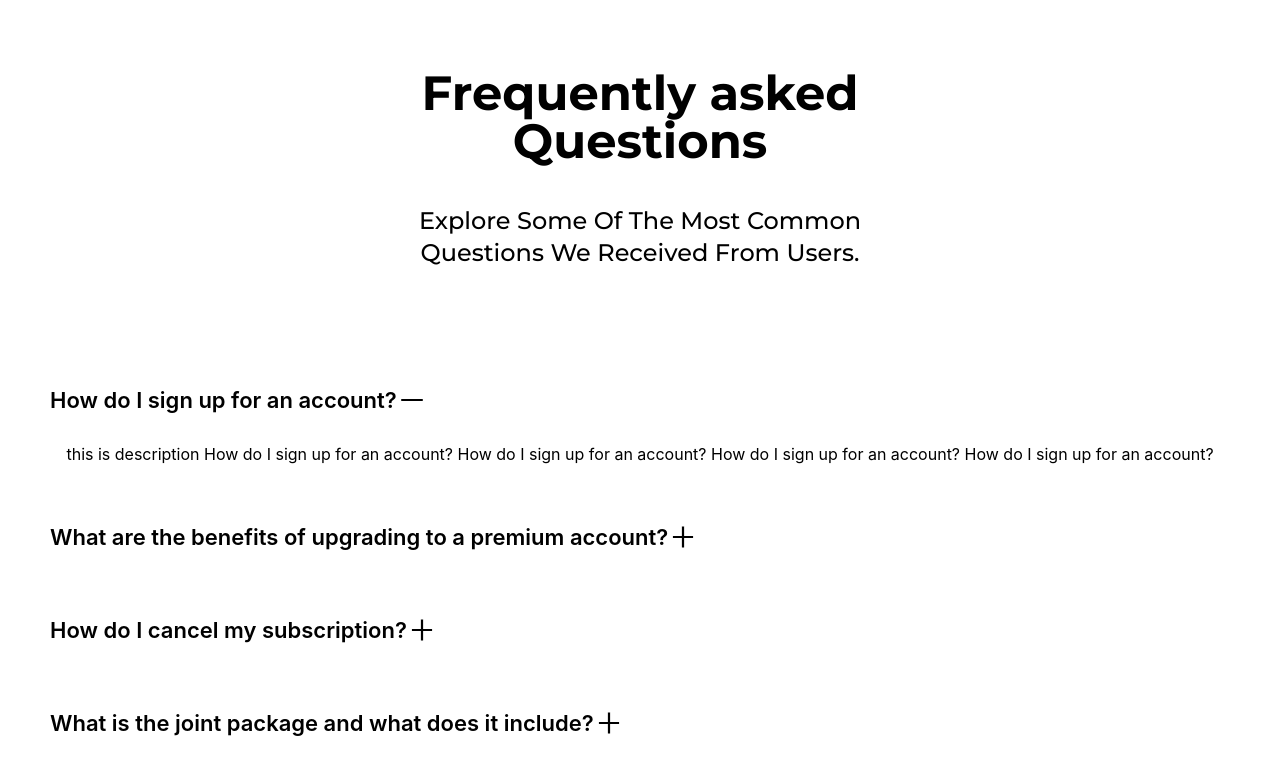
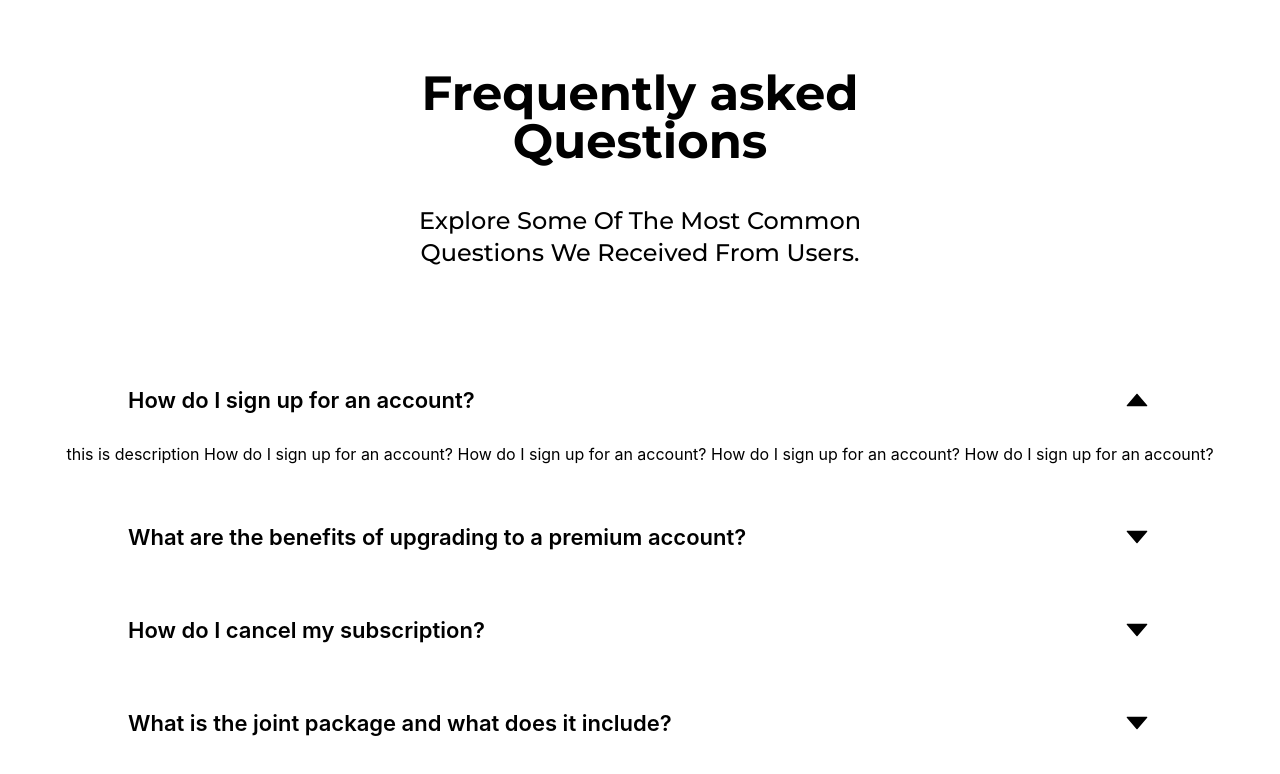
Before and after one commit to Yared-betsega/landing-page, a React (Create React App) app: page / in a window 1280 px wide. Both pictures are taken after a click on the element "How do I sign up for an account?". Shown: the part 7437-8211 px from the top of the page. Built offline with nearby package versions, Linux system fonts and the light colour scheme.

Commit message:
Add icons to accordion

```diff
--- a/src/components/FAQ/Question.jsx
+++ b/src/components/FAQ/Question.jsx
@@ -1,19 +1,19 @@
 import React, { useState } from "react";
 import { Collapse } from "react-collapse";
-import { AiOutlineMinus, AiOutlinePlus } from "react-icons/ai";
+import { AiFillCaretDown, AiFillCaretUp } from "react-icons/ai";
 export default function Question({ open, toggle, title, desc }) {
   return (
     <div className="pt-[10px]">
       <div
-        className="bg-white py-[25px] px-[50px] flex justify between items-center cursor-pointer"
+        className="bg-white py-[25px] px-32 flex justify-between items-center cursor-pointer"
         onClick={toggle}
       >
         <p className="text-[22px] font-semibold">{title}</p>
         <div className="text-[30px]">
           {open ? (
-            <AiOutlineMinus></AiOutlineMinus>
+            <AiFillCaretUp></AiFillCaretUp>
           ) : (
-            <AiOutlinePlus></AiOutlinePlus>
+            <AiFillCaretDown></AiFillCaretDown>
           )}
         </div>
       </div>
```
